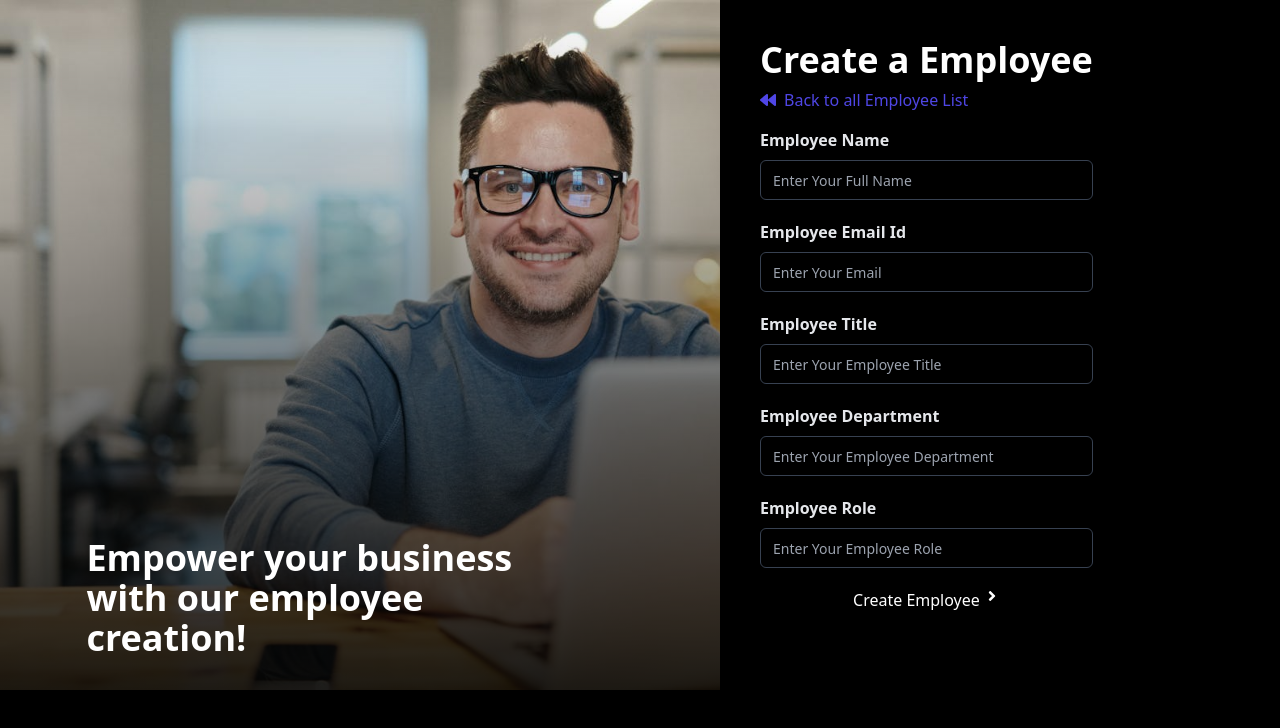
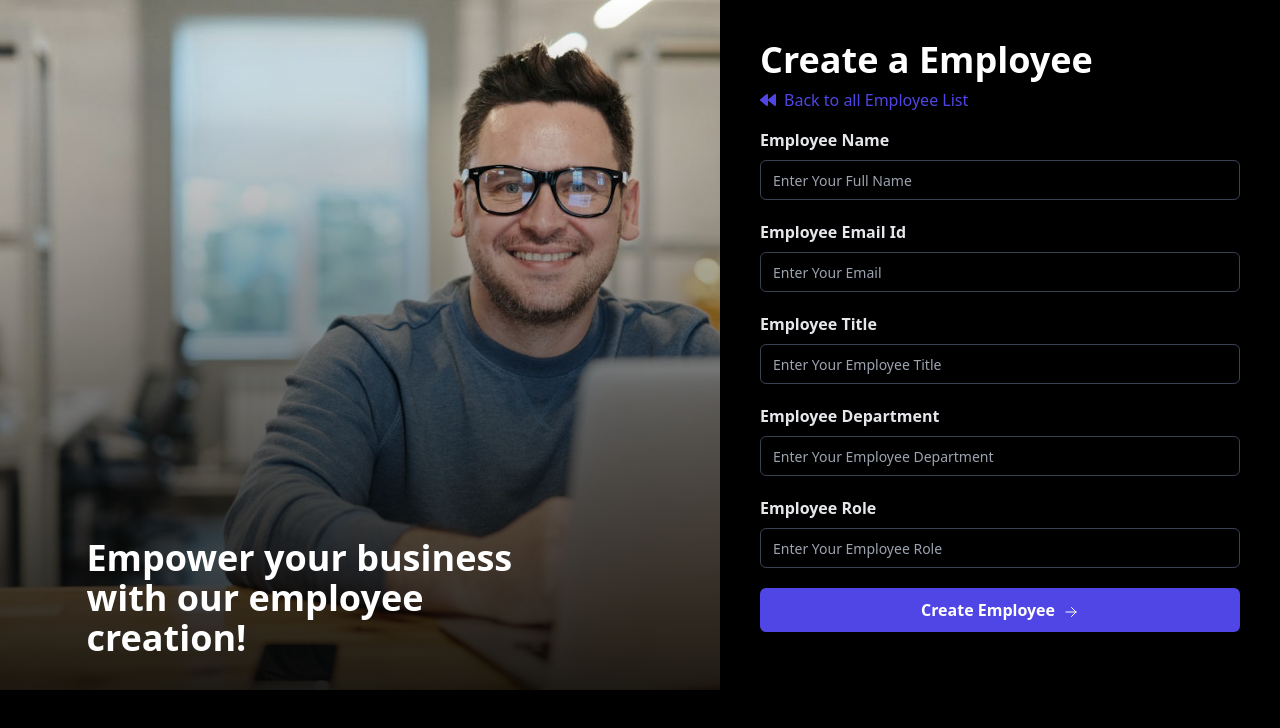
Before and after one commit to Kumar-Akshat22/Dummy-MERN-App, a React (Create React App) app in the folder frontend/: page /addemployee in a window 1280 px wide. Shown: the top 728 px of the page. Built offline with nearby package versions, Linux system fonts and the light colour scheme.

Commit message:
successfully completed the form designing and now moving towards adding more features to the website

```diff
--- a/frontend/src/components/EmployeeForm.js
+++ b/frontend/src/components/EmployeeForm.js
@@ -85,9 +85,22 @@ function EmployeeForm() {
           </div>
 
           <div>
-            <button className='w-full flex justify-center gap-1 text-white' type='submit'>
+            <button className='w-full inline-flex justify-center items-center text-white bg-indigo-600 px-3 py-2 rounded-md text-base font-semibold leading-7 hover:bg-indigo-500 transition-all duration-200' type='submit'>
               Create Employee
-              <FaAngleRight />
+              <svg
+                xmlns="http://www.w3.org/2000/svg"
+                fill="none"
+                viewBox="0 0 24 24"
+                strokeWidth={1.5}
+                stroke="currentColor"
+                className="ml-2 h-4 w-4 mt-1"
+              >
+                <path
+                  strokeLinecap="round"
+                  strokeLinejoin="round"
+                  d="M4.5 12h15m0 0l-6.75-6.75M19.5 12l-6.75 6.75"
+                />
+              </svg>
             </button>
           </div>
         </div>
--- a/frontend/src/pages/CreateEmployeePage.js
+++ b/frontend/src/pages/CreateEmployeePage.js
@@ -35,7 +35,7 @@ function CreateEmployeePage() {
 
         <div className='w-full flex py-10 px-10'>
 
-            <div>
+            <div className='w-full'>
               <h1 className='text-4xl font-bold text-white'>Create a Employee</h1>
               <span onClick={backWards} className='flex items-center gap-2 mt-2 text-indigo-600 font-medium cursor-pointer hover:text-indigo-700 hover:underline transition-all duration-200'>
 
```
